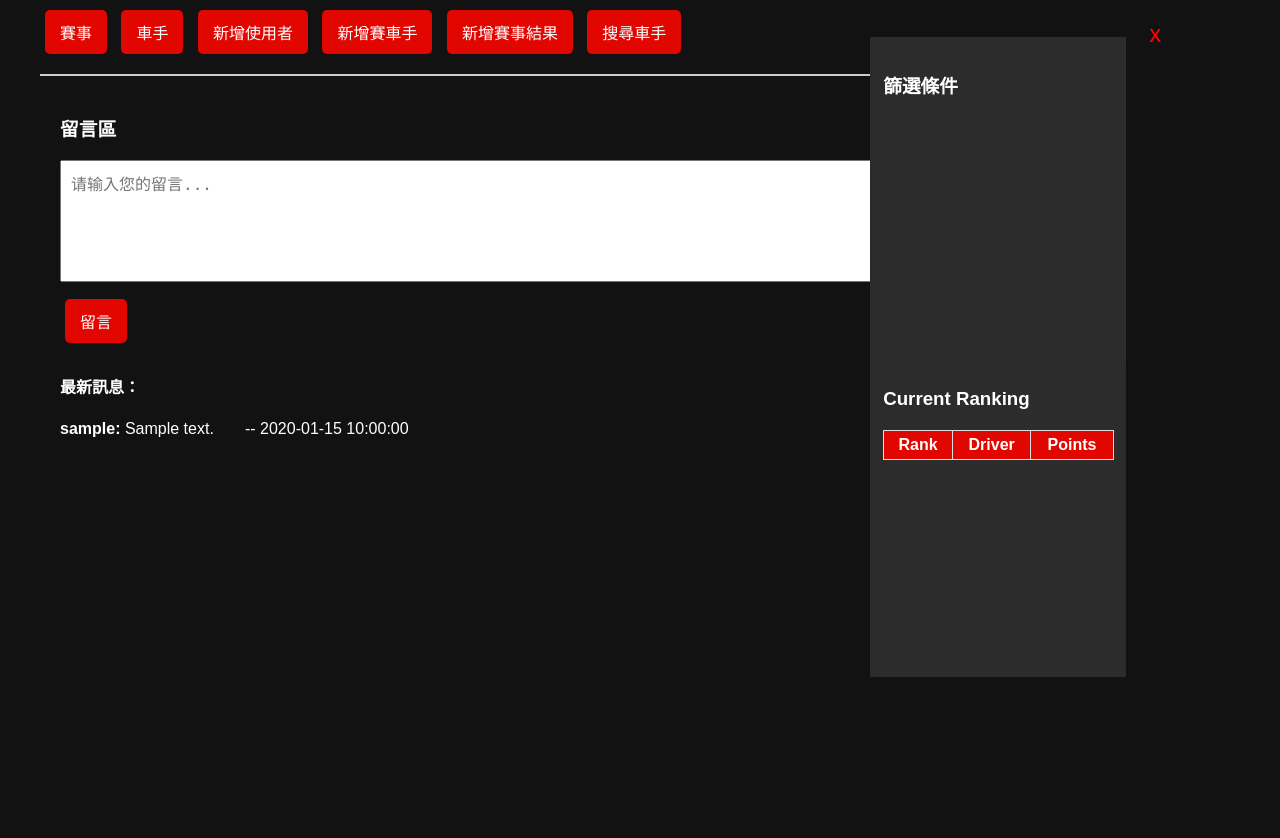
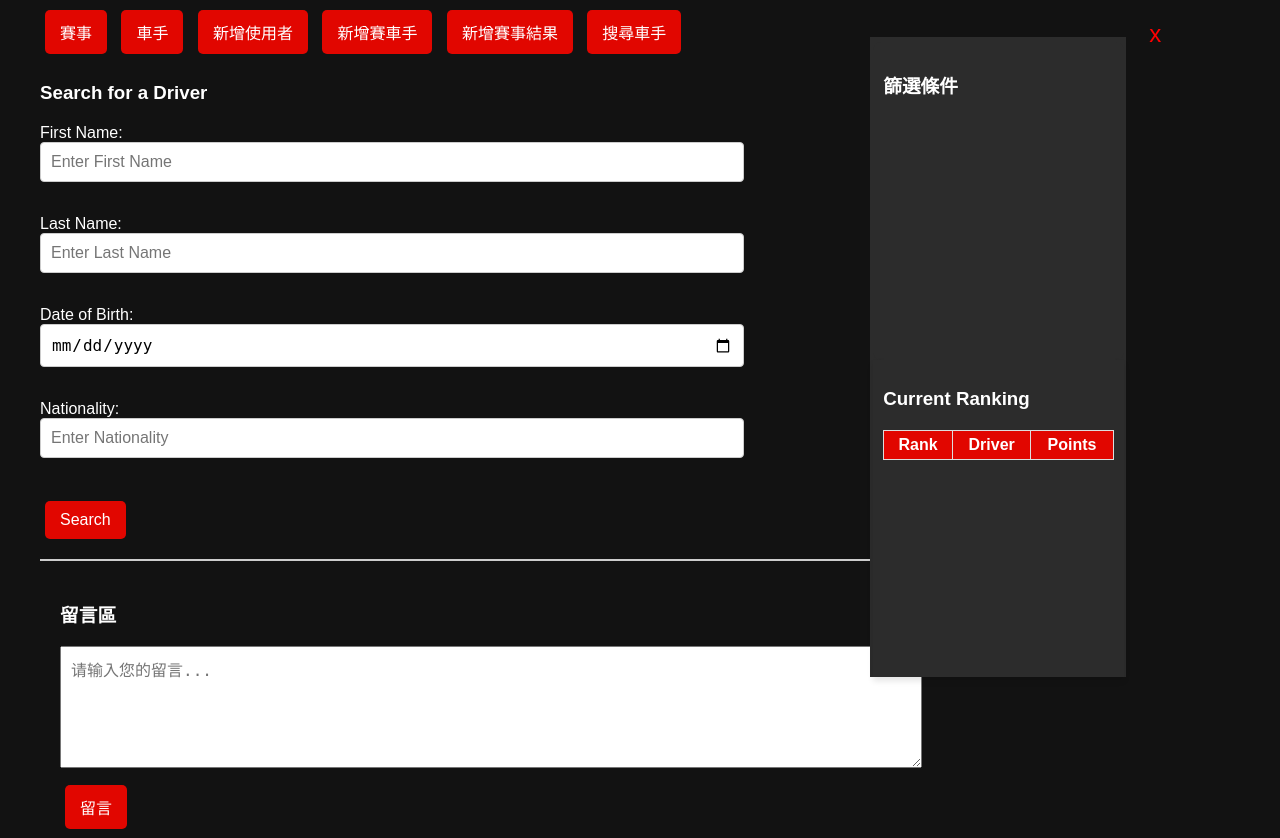
Before and after one commit to Chiang-Chen-An/DBMS-Final-Project, a Flask app: page / in a window 1280 px wide. Shown: the part 123-961 px from the top of the page. Before the commit the page ends 800 px from the top, so only its background shows below. Run offline with Flask 3, Linux system fonts and the light colour scheme; tables that the repository leaves empty hold one stand-in row (values such as "Sample post"); one stand-in notice (Sample message) is shown; lists and menus that the app fills with data are empty.

Commit message:
fixed inconsistency in search driver part of the html

```diff
--- a/updated_website/templates/homepage.html
+++ b/updated_website/templates/homepage.html
@@ -352,24 +352,6 @@
         <button id="insertDriver" onclick="showInsertDriver()">新增賽車手</button>
         <button id="insertResult" onclick="showInsertResult()">新增賽事結果</button>
 	<button id="searchDriver" onclick="showSearchDriver()">搜尋車手</button>
-	<div id="driverSearchContainer" style="display: none; margin-top: 10px;">
-    		<h3>Search for a Driver</h3>
-    		<form onsubmit="event.preventDefault(); searchDriver();">
-	        <label for="driverSearchFirstName">First Name:</label>
-        	<input type="text" id="driverSearchFirstName" placeholder="Enter First Name"><br><br>
-
-        	<label for="driverSearchLastName">Last Name:</label>
-        	<input type="text" id="driverSearchLastName" placeholder="Enter Last Name"><br><br>
-
-        	<label for="driverSearchDOB">Date of Birth:</label>
-        	<input type="date" id="driverSearchDOB"><br><br>
-
-        	<label for="driverSearchNationality">Nationality:</label>
-        	<input type="text" id="driverSearchNationality" placeholder="Enter Nationality"><br><br>
-
-        	<button type="submit">Search</button>
-    		</form>
-	</div>
         <button class="close-btn" onclick="closelist()">x</button>
         <div class="content_container">
             <div class="year-buttons">
@@ -531,6 +513,34 @@
                     <button type="submit">Add Result</button>
                 </form>
             </div>
+
+	    <div class="driverSearchContainer" id="driverSearchContainer">
+    		<h3>Search for a Driver</h3>
+		{% with messages = get_flashed_messages(with_categories=true) %}
+                {% if messages %}
+                <ul class="flashes">
+                    {% for category, message in messages %}
+                    <li class="{{ category }}">{{ message }}</li>
+                    {% endfor %}
+                </ul>
+                {% endif %}
+                {% endwith %}
+    		<form onsubmit="event.preventDefault(); searchDriver();">
+	            <label for="driverSearchFirstName">First Name:</label>
+        	    <input type="text" id="driverSearchFirstName" placeholder="Enter First Name"><br><br>
+
+        	    <label for="driverSearchLastName">Last Name:</label>
+        	    <input type="text" id="driverSearchLastName" placeholder="Enter Last Name"><br><br>
+
+        	    <label for="driverSearchDOB">Date of Birth:</label>
+        	    <input type="date" id="driverSearchDOB"><br><br>
+
+        	    <label for="driverSearchNationality">Nationality:</label>
+        	    <input type="text" id="driverSearchNationality" placeholder="Enter Nationality"><br><br>
+
+        	    <button type="submit">Search</button>
+    		</form>
+	    </div>
         </div>
 
         <div class="side_container">
```
